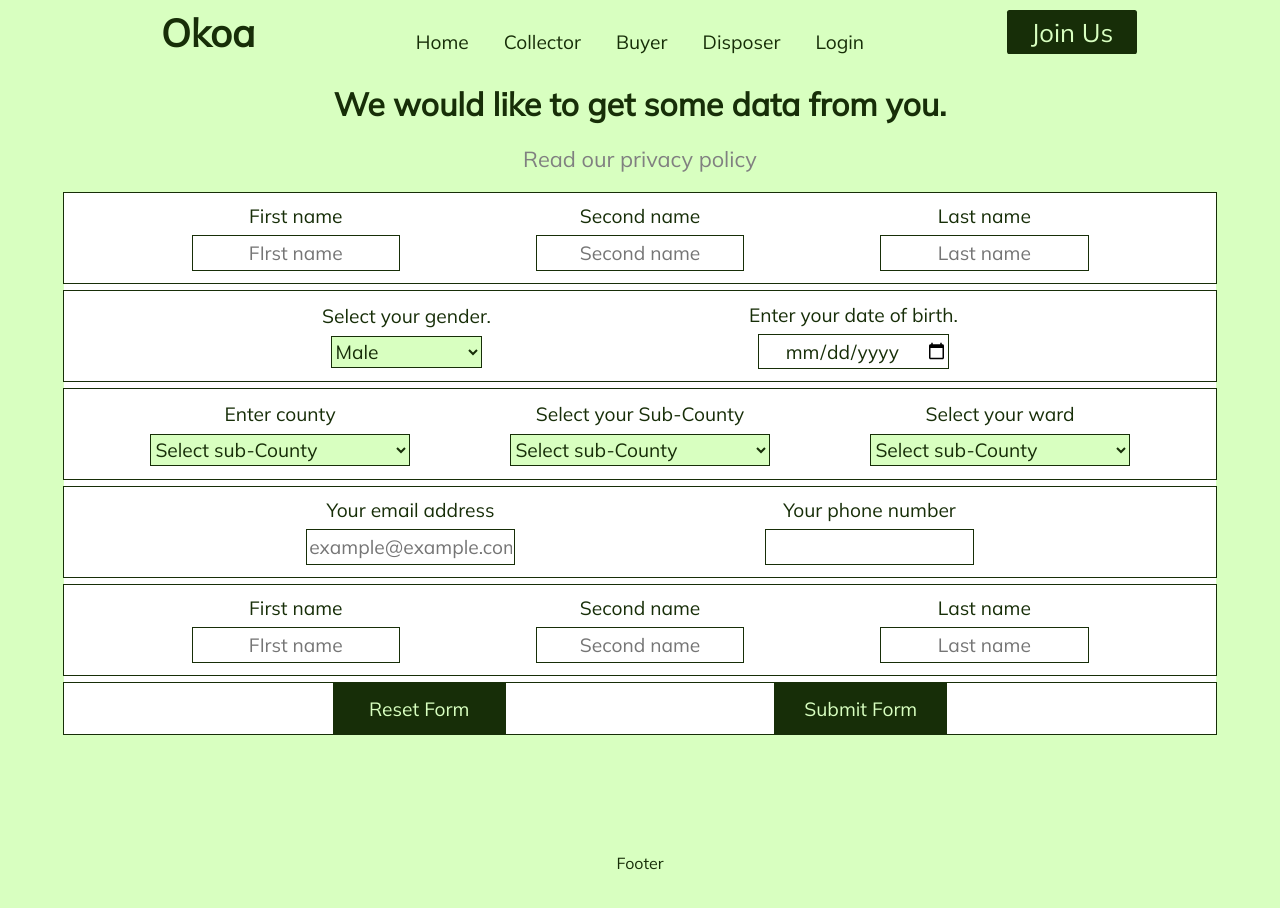
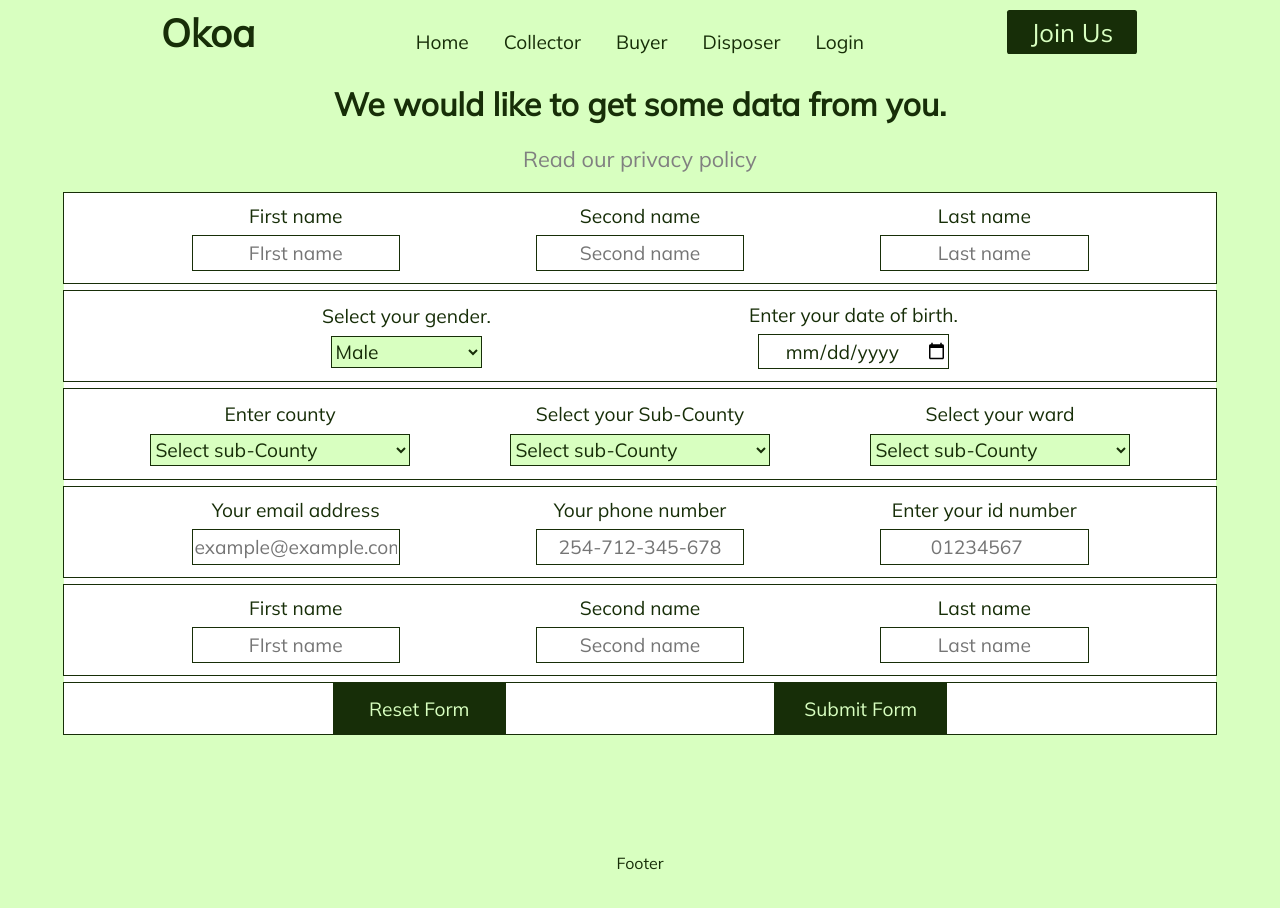
Before and after one commit to MokuaEnock/greenly, a React (Create React App) app: page /profile in a window 1280 px wide. Shown: the top 908 px of the page. Built offline with nearby package versions, Linux system fonts and the light colour scheme; no server answers.

Commit message:
add id number field

```diff
--- a/src/pages/disposer/Profile.js
+++ b/src/pages/disposer/Profile.js
@@ -87,7 +87,13 @@ export default function Profile() {
               name="phone"
               id="phone"
               pattern="[0-9]{3}-[0-9]{3}-[0-9]{3}-[0-9]{3}"
+              placeholder="254-712-345-678"
             />
+          </span>
+
+          <span className="inputs">
+            <label>Enter your id number</label>
+            <input type="number" placeholder="01234567" />
           </span>
         </div>
 
```
